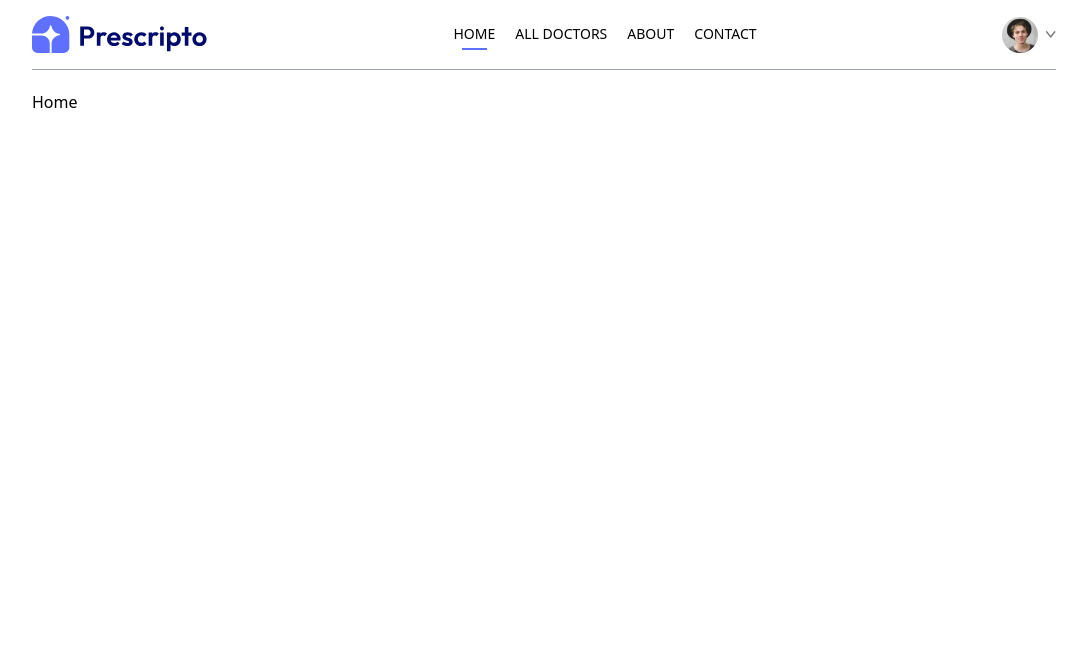
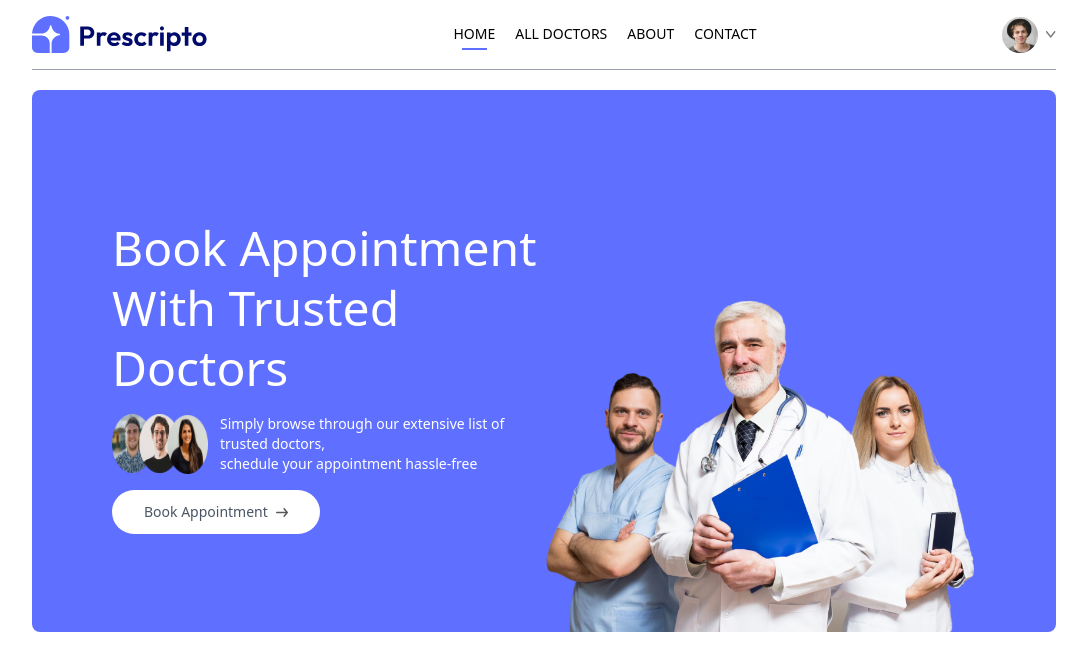
Before and after one commit to nuts06/fullstack-doctoe-appointment-booking, a React app in the folder frontend/: page / in a window 1280 px wide. Shown: the top 670 px of the page, without its empty margins (96-1183 px from the left). Built offline with nearby package versions, Linux system fonts and the light colour scheme; the HTML template or start-up script is replaced by a standard one.

Commit message:
made the home page

```diff
--- /dev/null
+++ b/frontend/src/components/Header.jsx
@@ -0,0 +1,26 @@
+import React from 'react'
+import {assets} from '../assets/assets'
+
+const Header = () => {
+  return (
+    <div className='flex flex-col md:flex-row flex-wrap btn-primary rounded-lg px-6 md:px-10 lg:px-20'>
+      {/* left side */}
+      <div className='md:w-1/2 flex flex-col items-start justify-center gap-4 py-10 m-auto md:py-[10vw] md:mb-[-30px]'>
+        <p className='text-3xl md:text-4xl lg:text-5xl text-white fonr-semibold leading-tight md:leading-tight lg:leading-tight'>Book Appointment <br /> With Trusted Doctors</p>
+        <div className='flex flex-col md:flex-row item-center gap-3 text-white text-sm font-light'>
+          <img className='w-24' src={assets.group_profiles} alt="group photo" />
+          <p>Simply browse through our extensive list of trusted doctors, <br className='hidden sm:block'/> schedule your appointment hassle-free</p>
+        </div>
+        <a href="" className='flex items-center gap-2 bg-white rounded-full px-8 py-3 text-gray-600 text-sm m-auto md:m-0 hover:scale-105 transition-all duration-300'>
+          Book Appointment <img className='w-3' src={assets.arrow_icon} alt="arrow-icon" />
+        </a>
+      </div>
+      {/* right side */}
+      <div className='md:w-1/2 relative'>
+        <img className='w-full md:absolute bottom-0 h-auto rounded-lg' src={assets.header_img} alt="header image" />
+      </div>
+    </div>
+  )
+}
+
+export default Header
--- a/frontend/src/pages/Home.jsx
+++ b/frontend/src/pages/Home.jsx
@@ -1,8 +1,11 @@
 import React from 'react'
+import Header from '../components/Header'
 
 const Home = () => {
   return (
-    <div>Home</div>
+    <div>
+      <Header />
+    </div>
   )
 }
 
```
